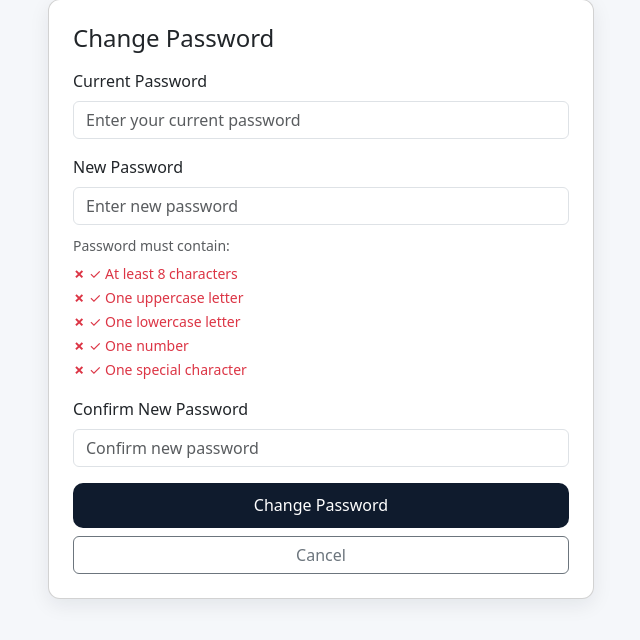
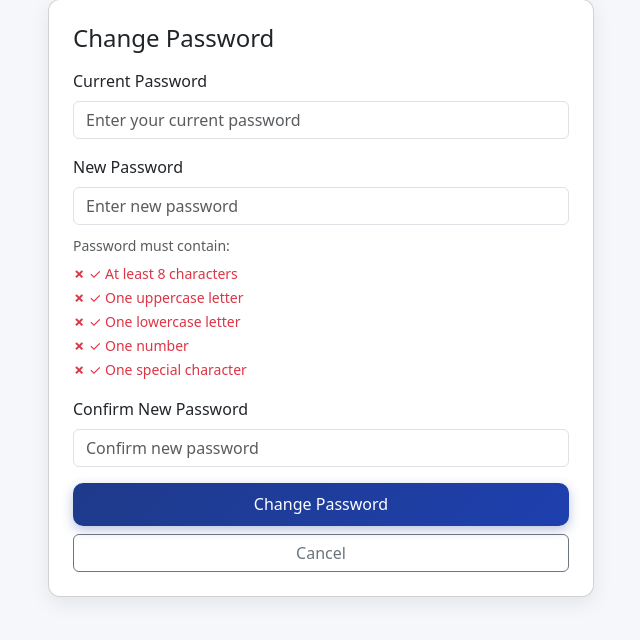
Before and after one commit to HBIUCAMPUS/HBIU-UNIVERSITY-PORTAL, a Flask app: page /change-password in a window 1280 px wide. Shown: the part 139-779 px from the top of the page, without its empty margins (319-959 px from the left). Run offline with Flask 3, Linux system fonts and the light colour scheme; the visitor is signed in with stand-in values (Sample User, id 1).

Commit message:
Update change_password.html

```diff
--- a/templates/change_password.html
+++ b/templates/change_password.html
@@ -48,7 +48,7 @@
                 </div>
 
                 <div class="d-grid gap-2">
-                    <button type="submit" class="btn btn-gold">Change Password</button>
+                    <button type="submit" class="btn btn-royal-blue">Change Password</button>
                     <a href="{{ url_for('student_dashboard' if session.user_type == 'student' else 'lecturer_dashboard') }}"
                        class="btn btn-outline-secondary">Cancel</a>
                 </div>
```
